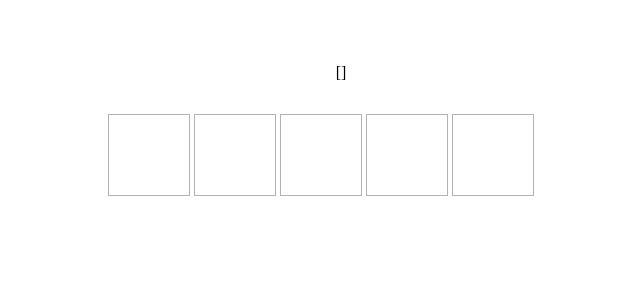
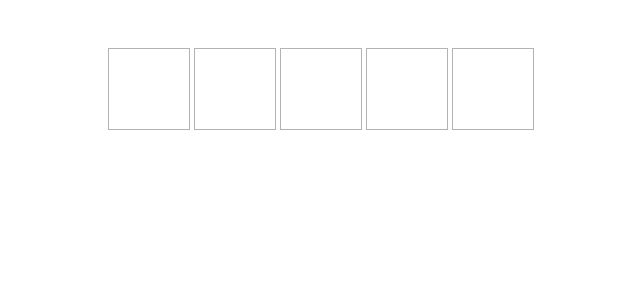
Before and after one commit to DamianDamian-Domin/wordle-tdd-training, a Vue app: page / in a window 1280 px wide. Shown: the top 300 px of the page, without its empty margins (319-959 px from the left). Built offline with nearby package versions, Linux system fonts and the light colour scheme.

Commit message:
List styling

```diff
--- a/src/components/GuessView.vue
+++ b/src/components/GuessView.vue
@@ -41,6 +41,12 @@ li:not([data-letter=" "]) {
   animation: pop 100ms;
 }
 
+ul {
+  list-style: none;
+  margin: 0;
+  padding: 0;
+}
+
 @keyframes pop {
   0% {
     transform: scale(1);
--- a/src/components/WordleBoard.vue
+++ b/src/components/WordleBoard.vue
@@ -2,9 +2,8 @@
   <main>
 
     <ul>
-      {{ guessesSubmitted }}
       <li v-for="(guess, index) in guessesSubmitted" :key="`${guess}-${index}`">
-        {{ guess }}
+        <GuessView :guess="guess" />
       </li>
     </ul>
 
@@ -23,6 +22,7 @@ import { computed, ref } from "vue"
 import { VICTORY_MESSAGE, DEFEAT_MESSAGE, WORD_SIZE, MAX_GUESSES_COUNT } from '@/settings';
 import englishWords from "@/englishWordsWith5Letters.json"
 import GuessInput from "@/components/GuessInput.vue"
+import GuessView from "@/components/GuessView.vue"
 
 const props = defineProps({
   wordOfTheyDay: {
@@ -57,6 +57,16 @@ main {
   text-align: center;
 }
 
+ul {
+  list-style: none;
+  margin: 0;
+  padding: 0;
+}
+
+li {
+  margin-bottom: 0.25rem;
+}
+
 @keyframes end-of-game-message-animation {
   0% {
     opacity: 0;
```
